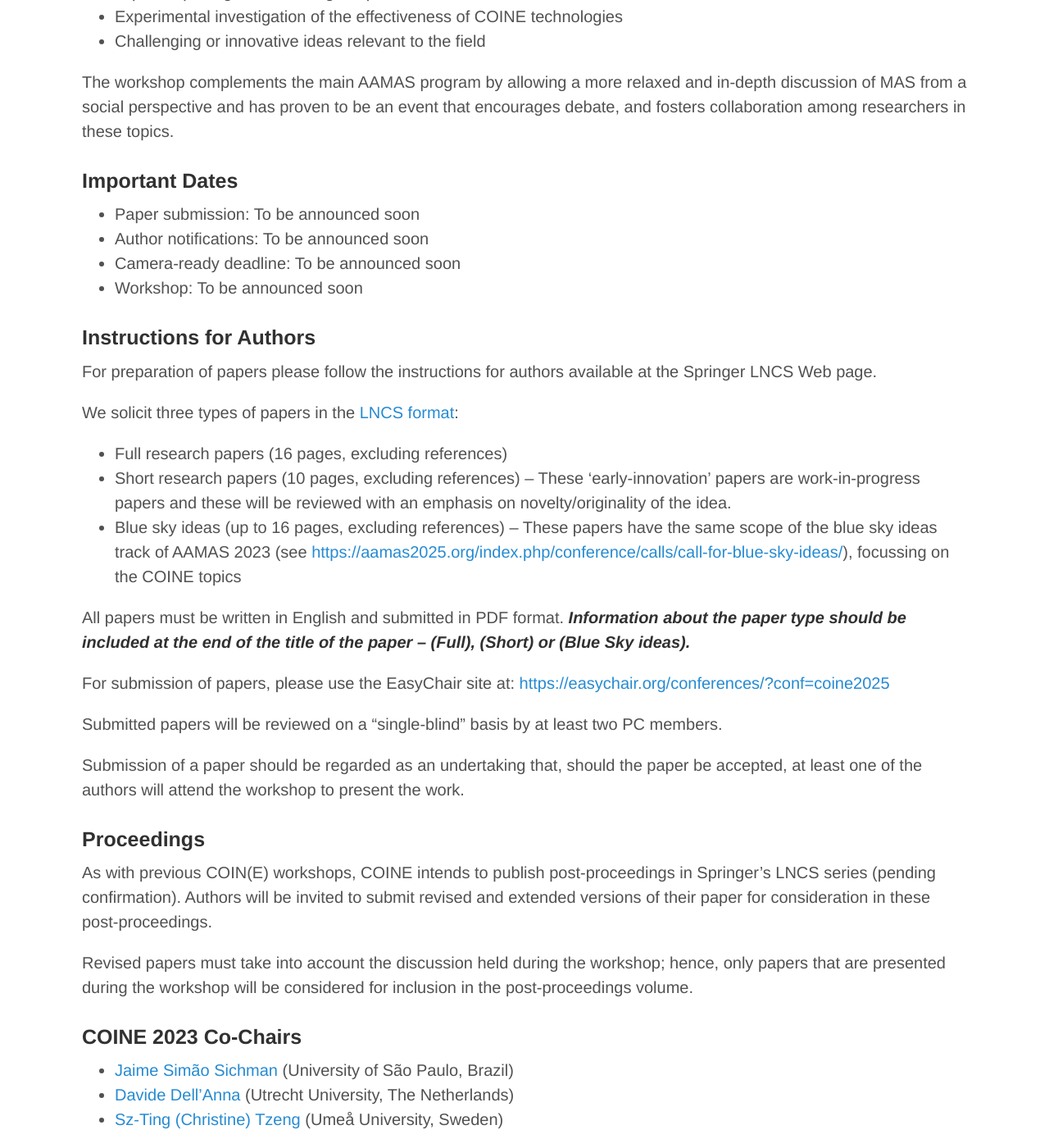
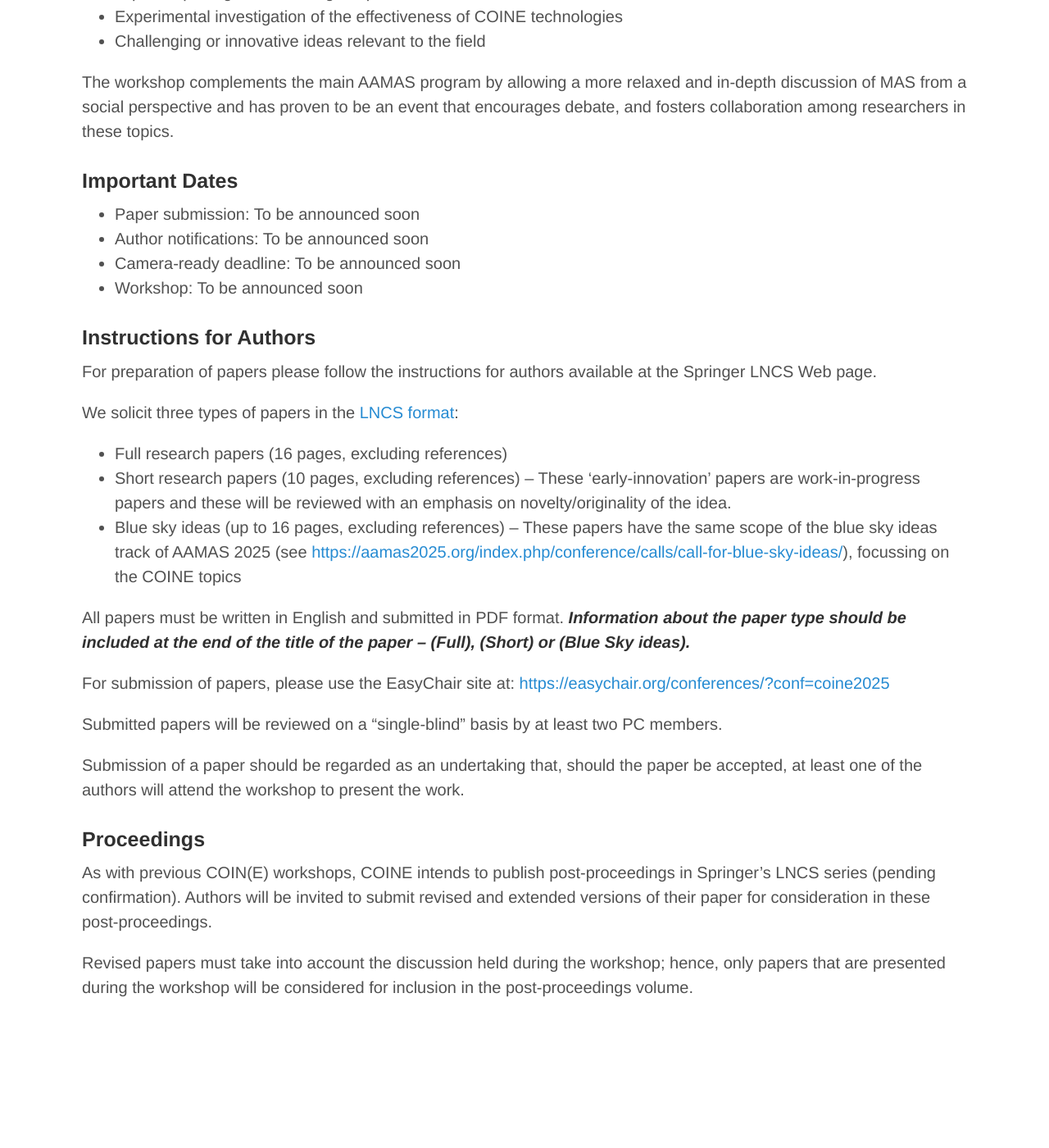
Before and after one commit to coin-workshop/coine-2025-detroit, a Jekyll site: the page built from call_for_papers.md, in a window 1280 px wide and 1400 px high, scrolled down 1246 px. Shown: the whole window at 82% size. Built offline with Jekyll 4.4.1, drawn with Linux system fonts in a browser that asks for light colours; after the commit the page ends 2485 px from its top, so only the background shows below that.

Commit message:
fix typo and remove contact information from cfp

```diff
--- a/call_for_papers.md
+++ b/call_for_papers.md
@@ -40,7 +40,7 @@ For preparation of papers please follow the instructions for authors available a
 We solicit three types of papers in the [LNCS format](https://www.springer.com/gp/computer-science/lncs/conference-proceedings-guidelines):
 - Full research papers (16 pages, excluding references)
 - Short research papers (10 pages, excluding references) – These 'early-innovation' papers are work-in-progress papers and these will be reviewed with an emphasis on novelty/originality of the idea.
-- Blue sky ideas (up to 16 pages, excluding references) – These papers have the same scope of the blue sky ideas track of AAMAS 2023 (see [https://aamas2025.org/index.php/conference/calls/call-for-blue-sky-ideas/](https://aamas2025.org/index.php/conference/calls/call-for-blue-sky-ideas/)), focussing on the COINE topics
+- Blue sky ideas (up to 16 pages, excluding references) – These papers have the same scope of the blue sky ideas track of AAMAS 2025 (see [https://aamas2025.org/index.php/conference/calls/call-for-blue-sky-ideas/](https://aamas2025.org/index.php/conference/calls/call-for-blue-sky-ideas/)), focussing on the COINE topics
 
 
 All papers must be written in English and submitted in PDF format. __*Information about the paper type should be included at the end of the title of the paper – (Full), (Short) or (Blue Sky ideas).*__
@@ -56,8 +56,3 @@ Submission of a paper should be regarded as an undertaking that, should the pape
 As with previous COIN(E) workshops, COINE intends to publish post-proceedings in Springer's LNCS series (pending confirmation). Authors will be invited to submit revised and extended versions of their paper for consideration in these post-proceedings.
 
 Revised papers must take into account the discussion held during the workshop; hence, only papers that are presented during the workshop will be considered for inclusion in the post-proceedings volume.
-
-### COINE 2023 Co-Chairs
-- [Jaime Simão Sichman](mailto:jaime.sichman@usp.br) (University of São Paulo, Brazil)
-- [Davide Dell'Anna](mailto:d.dellanna@uu.nl) (Utrecht University, The Netherlands)
-- [Sz-Ting (Christine) Tzeng](mailto:stzeng@cs.umu.se) (Umeå University, Sweden)
```
Also changed, not shown: paper_submission.md (+2 -2 lines).
